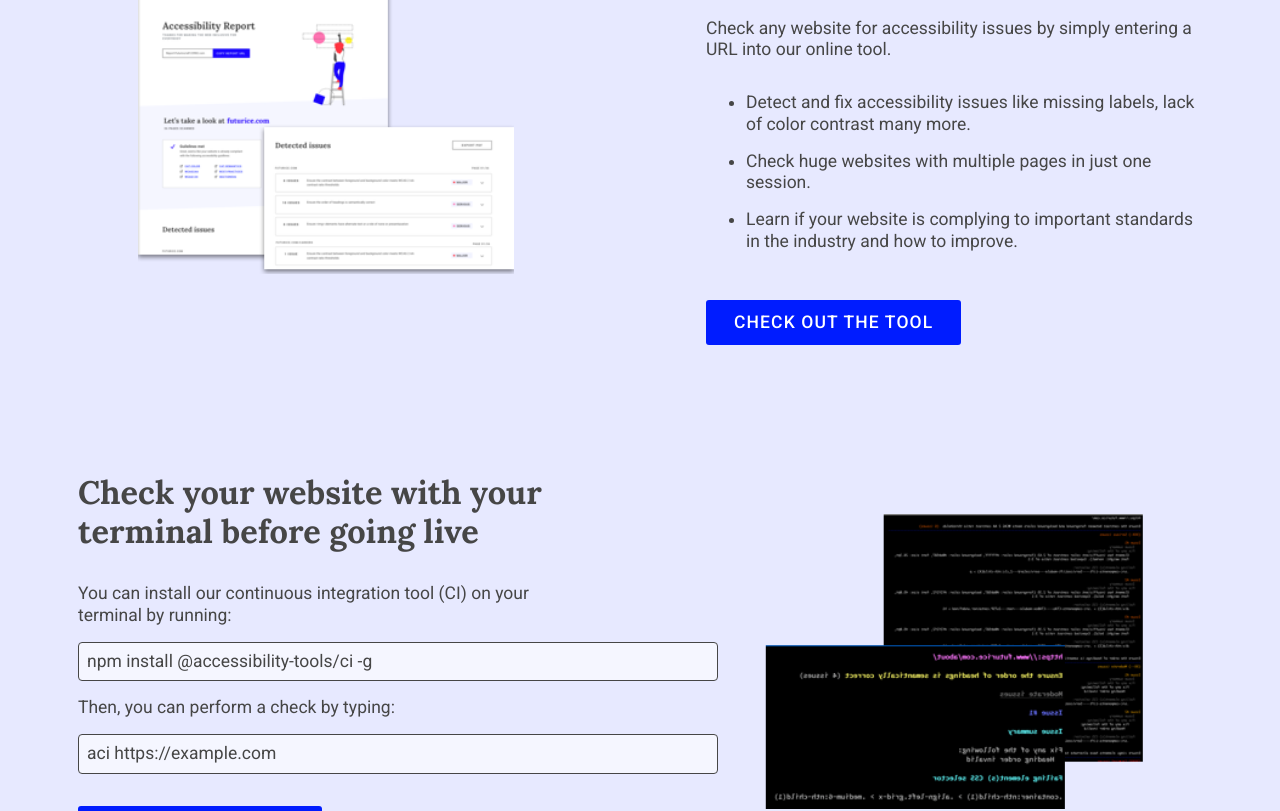
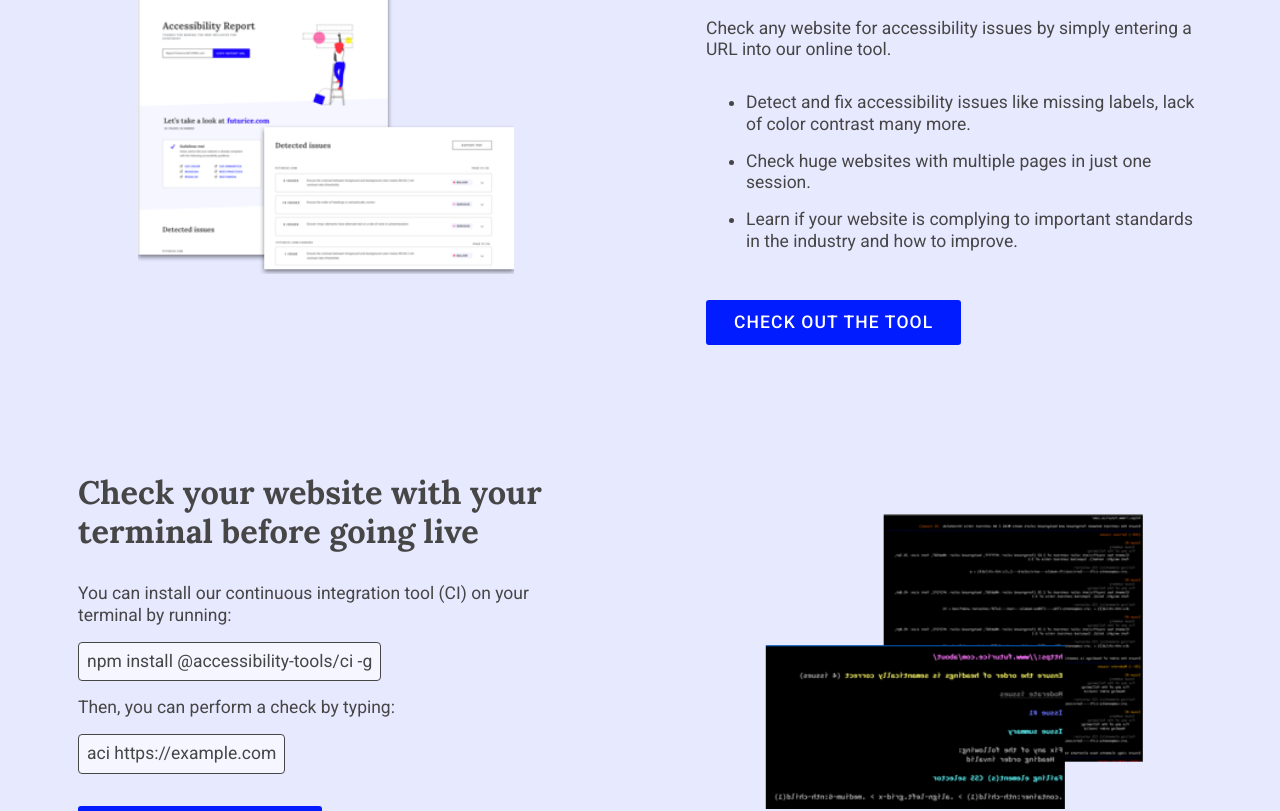
Before and after one commit to accessibility-tools/website, a Next.js app: page / in a window 1280 px wide. Shown: the part 1265-2076 px from the top of the page. Built offline with nearby package versions, Linux system fonts and the light colour scheme.

Commit message:
banner width and text fix

```diff
--- a/src/components/banner/Banner.jsx
+++ b/src/components/banner/Banner.jsx
@@ -6,21 +6,26 @@ import { color } from "../../shared/style";
 const BannerWrapper = styled.div`
   display: flex;
   height: auto;
-  width: 40rem;
+  width: auto;
   padding: 0.5rem;
   border-radius: 4px;
   border: solid 1px ${color.primary};
   background-color: ${color.extraLightPurple};
   color: ${color.primary};
   align-self: flex-start;
+
+  @media (min-width: 60rem) {
+    width: ${({ width }) => (width ? width : "auto")};
+  }
 `;
 
-const Banner = ({ text }) => {
-  return <BannerWrapper>{text}</BannerWrapper>;
+const Banner = ({ text, width }) => {
+  return <BannerWrapper width={width}>{text}</BannerWrapper>;
 };
 
 Banner.propTypes = {
   text: PropTypes.string,
+  width: PropTypes.string,
 };
 
 export default Banner;
--- a/src/components/layout-components/Stack.jsx
+++ b/src/components/layout-components/Stack.jsx
@@ -28,11 +28,6 @@ const Stack = styled.div`
 
   @media (max-width: 48rem) {
     align-items: center;
-    text-align: center;
-
-    & > p {
-      text-align: left;
-    }
   }
 `;
 
--- a/src/components/report/FixElement.jsx
+++ b/src/components/report/FixElement.jsx
@@ -64,7 +64,11 @@ const FixElement = ({ fixData, eleIndex }) => {
           </NoteContainer>
         )}
         {affectedElements.map((element, index) => (
-          <Banner key={`affected element ${index}`} text={element} />
+          <Banner
+            key={`affected element ${index}`}
+            text={element}
+            width="40rem"
+          />
         ))}
       </Stack>
     </IssueContainer>
```
